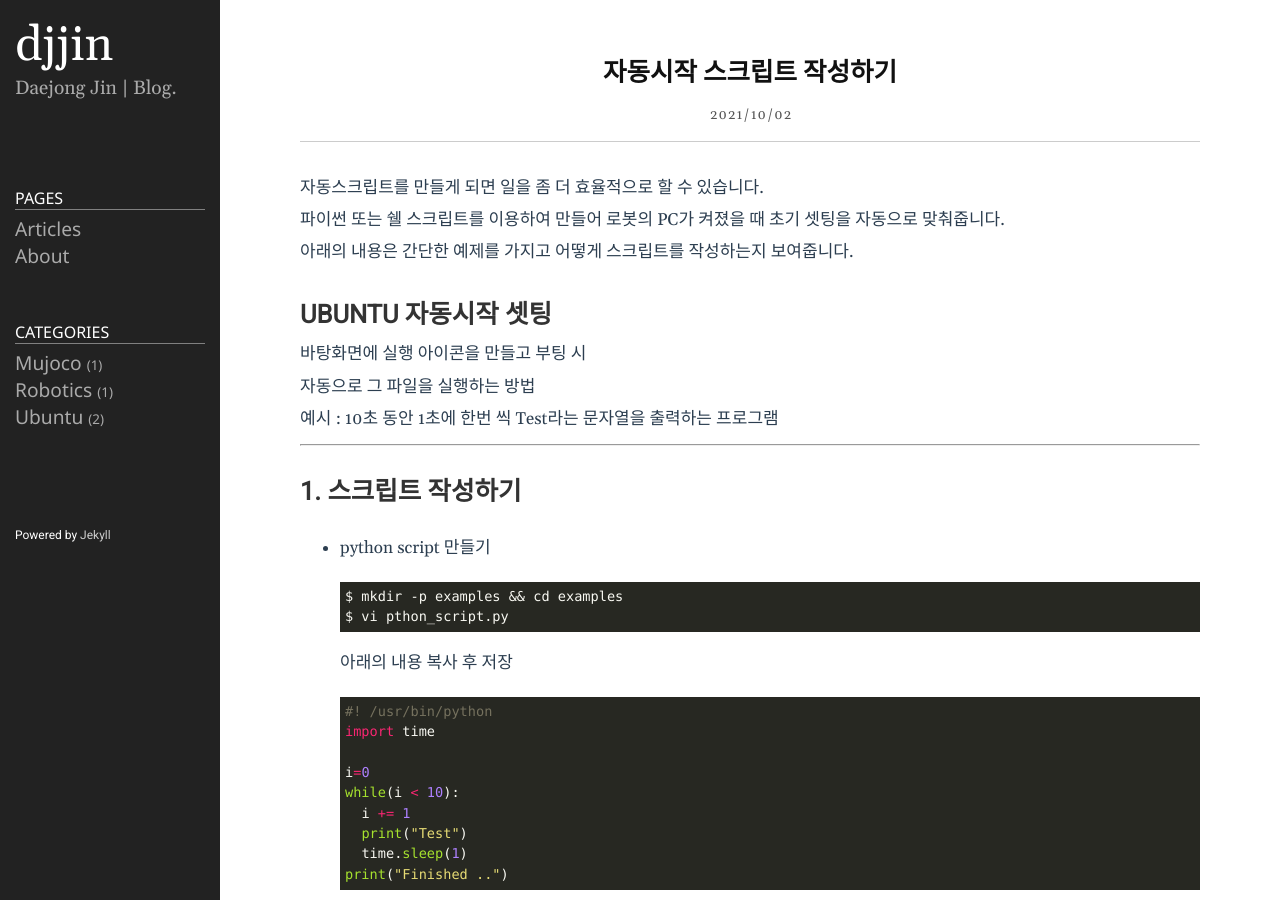
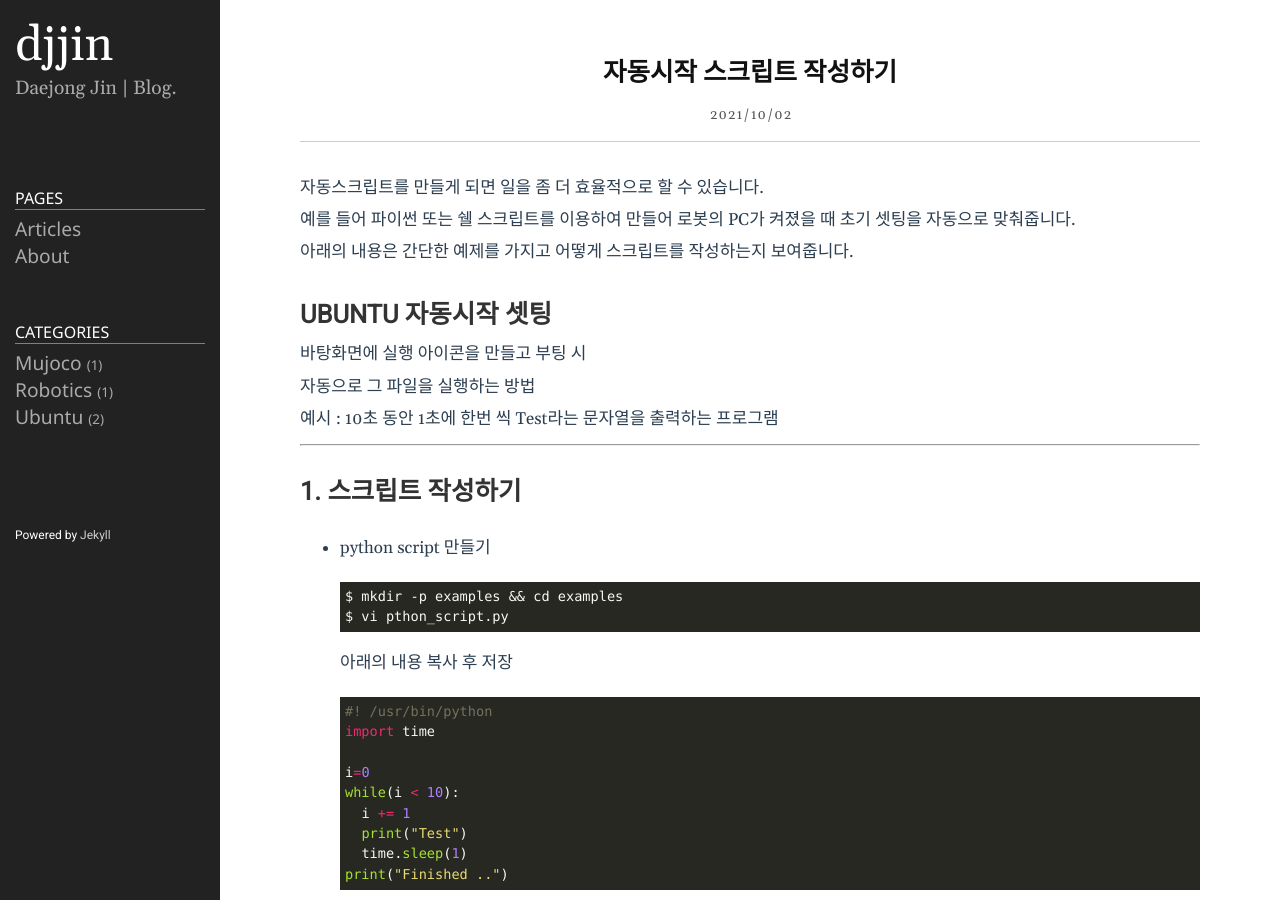
Before and after one commit to jdj2261/jdj2261.github.io, a Jekyll site: the page built from _posts/2021-10-03-auto-start-program.md, in a window 1280 px wide and 900 px high. Built offline with Jekyll 4.4.1, drawn with Linux system fonts in a browser that asks for light colours.

Commit message:
Site updated: 2021-10-03 02:22

```diff
--- a/_posts/2021-10-03-auto-start-program.md
+++ b/_posts/2021-10-03-auto-start-program.md
@@ -7,7 +7,7 @@ category: ubuntu
 
 자동스크립트를 만들게 되면 일을 좀 더 효율적으로 할 수 있습니다.
 
-파이썬 또는 쉘 스크립트를 이용하여 만들어 로봇의 PC가 켜졌을 때 초기 셋팅을 자동으로 맞춰줍니다.
+예를 들어 파이썬 또는 쉘 스크립트를 이용하여 만들어 로봇의 PC가 켜졌을 때 초기 셋팅을 자동으로 맞춰줍니다.
 
 아래의 내용은 간단한 예제를 가지고 어떻게 스크립트를 작성하는지 보여줍니다.
 
```
